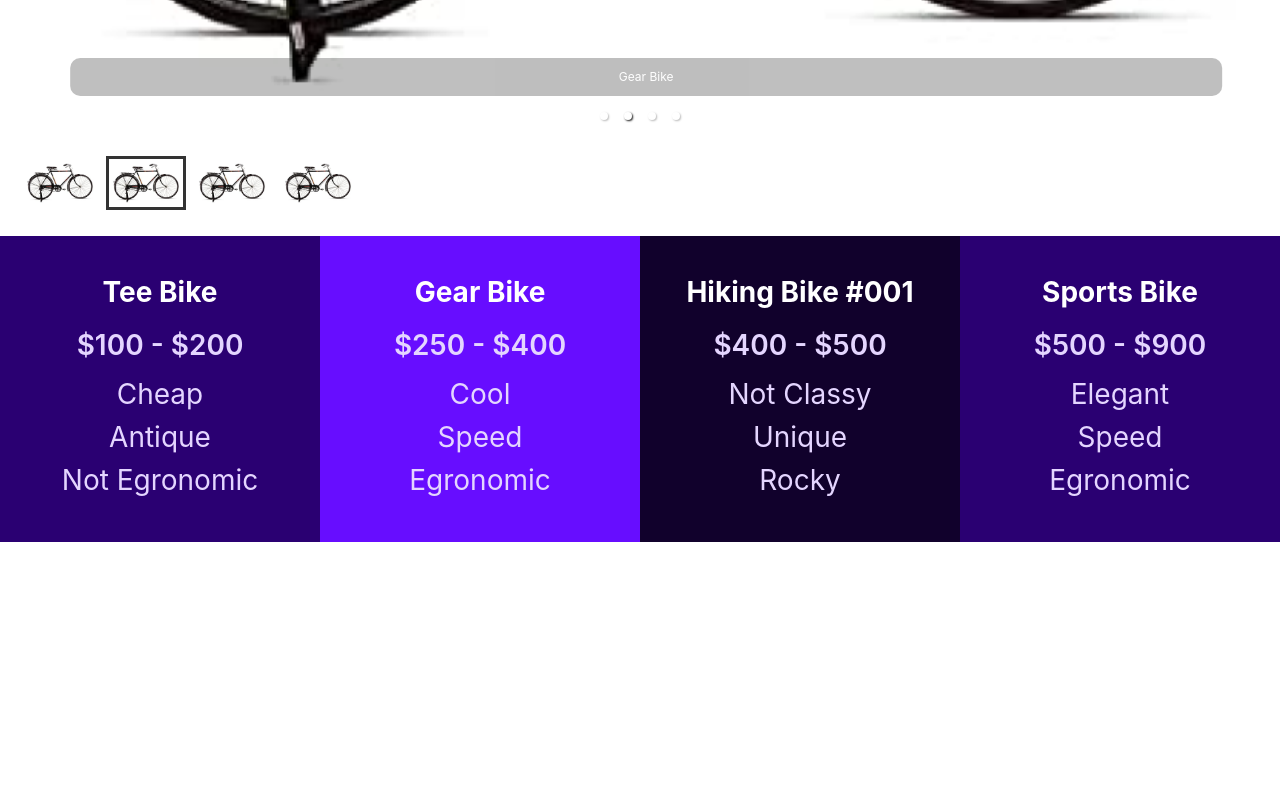
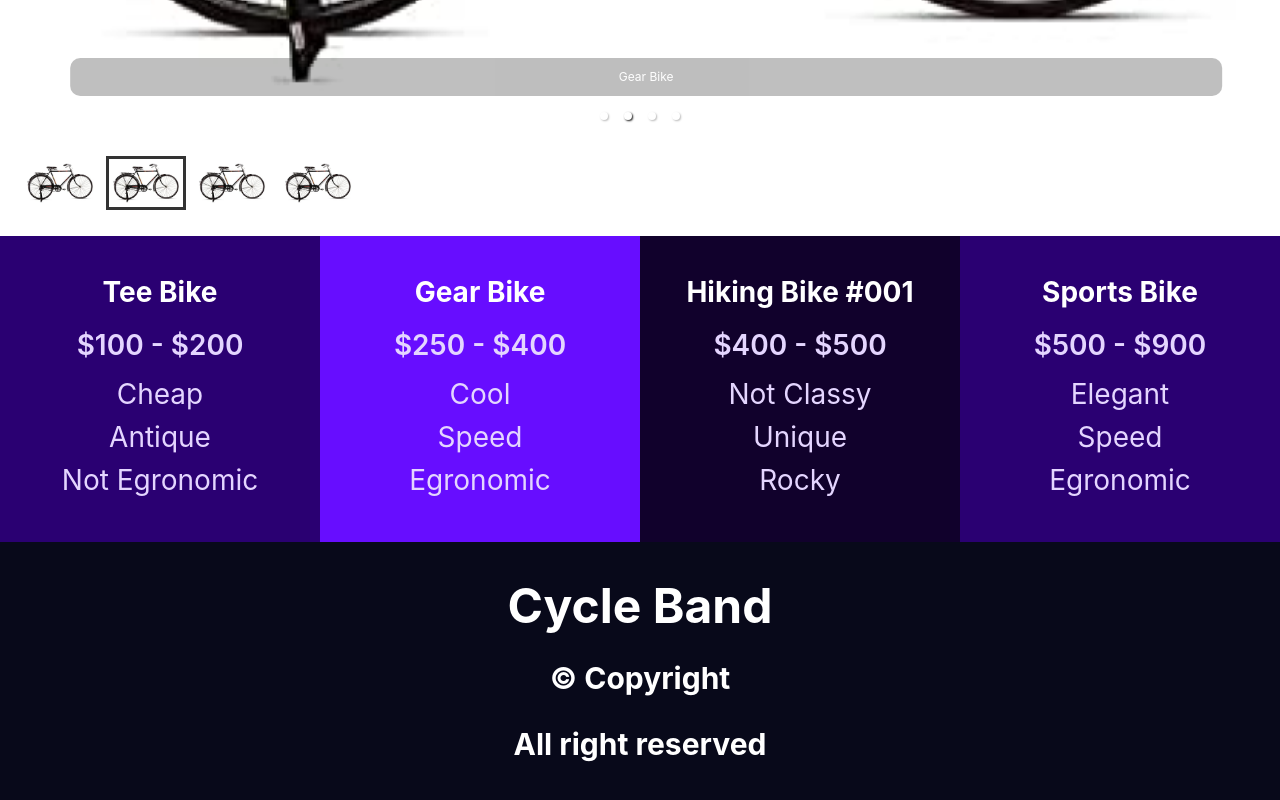
Before and after one commit to George-Olufemi/cycle-band, a React (Create React App) app: page / in a window 1280 px wide. Shown: the part 1408-2208 px from the top of the page. Before the commit the page ends 1950 px from the top, so only its background shows below. Built offline with nearby package versions, Linux system fonts and the light colour scheme; the HTML template or start-up script is replaced by a standard one.

Commit message:
Added Footer

```diff
--- a/src/App.js
+++ b/src/App.js
@@ -1,5 +1,6 @@
 import React from 'react';
 import Bicycle from './components/Bicycle';
+import Footer from './components/Footer';
 //import Heroi from './components/Heroi';
 import Heroii from './components/Heroii';
 import Slider from './components/Slider';
@@ -44,6 +45,7 @@ function App() {
           spec3="Egronomic"
         />
       </div>
+      <Footer />
     </>
   );
 }
--- /dev/null
+++ b/src/components/Footer.jsx
@@ -0,0 +1,13 @@
+import React from "react";
+
+export default function Footer() {
+  return(
+    <>
+        <div className="py-10 md:my-0  bg-[#08091A] text-center text-white">
+            <h1 className="text-3xl md:text-5xl font-[600] md:font-[700] mb-[30px]">Cycle Band</h1>
+            <p className="text-xl md:text-3xl font-[600] md:font-[700] mb-[30px]">&copy; Copyright</p>
+            <p className="text-xl md:text-3xl font-[600] md:font-[700]">All right reserved</p>
+        </div>
+    </>
+  );
+}
```
